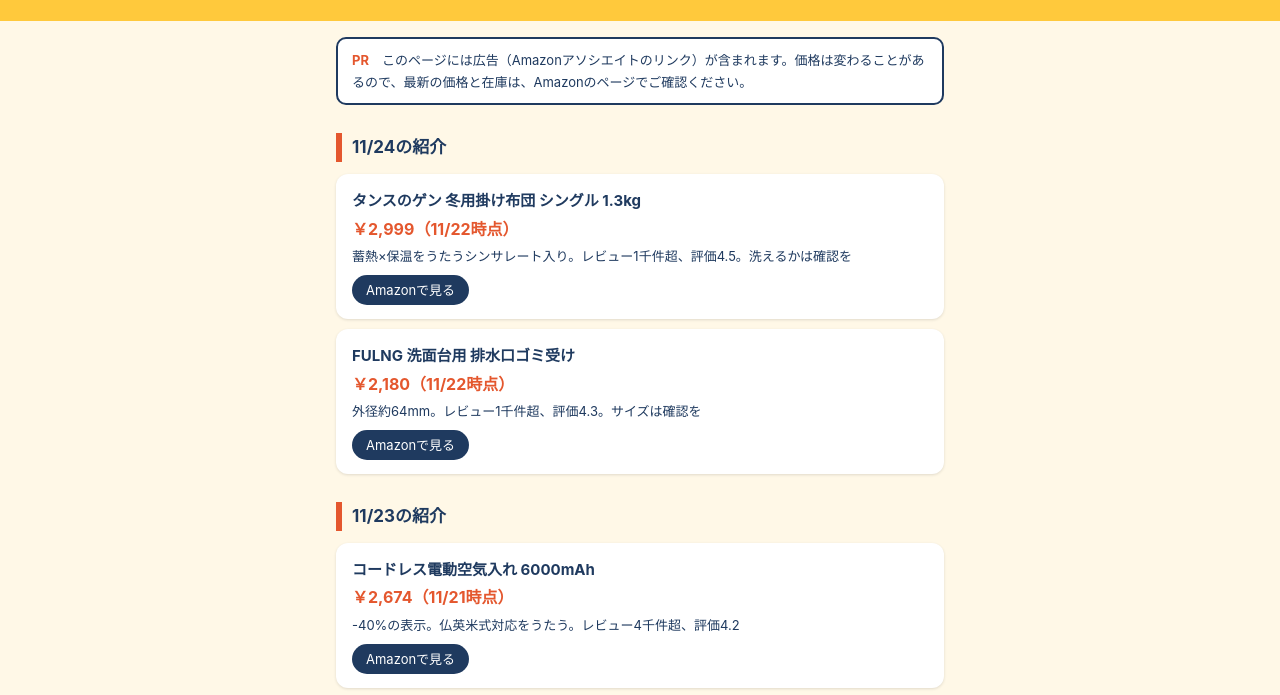
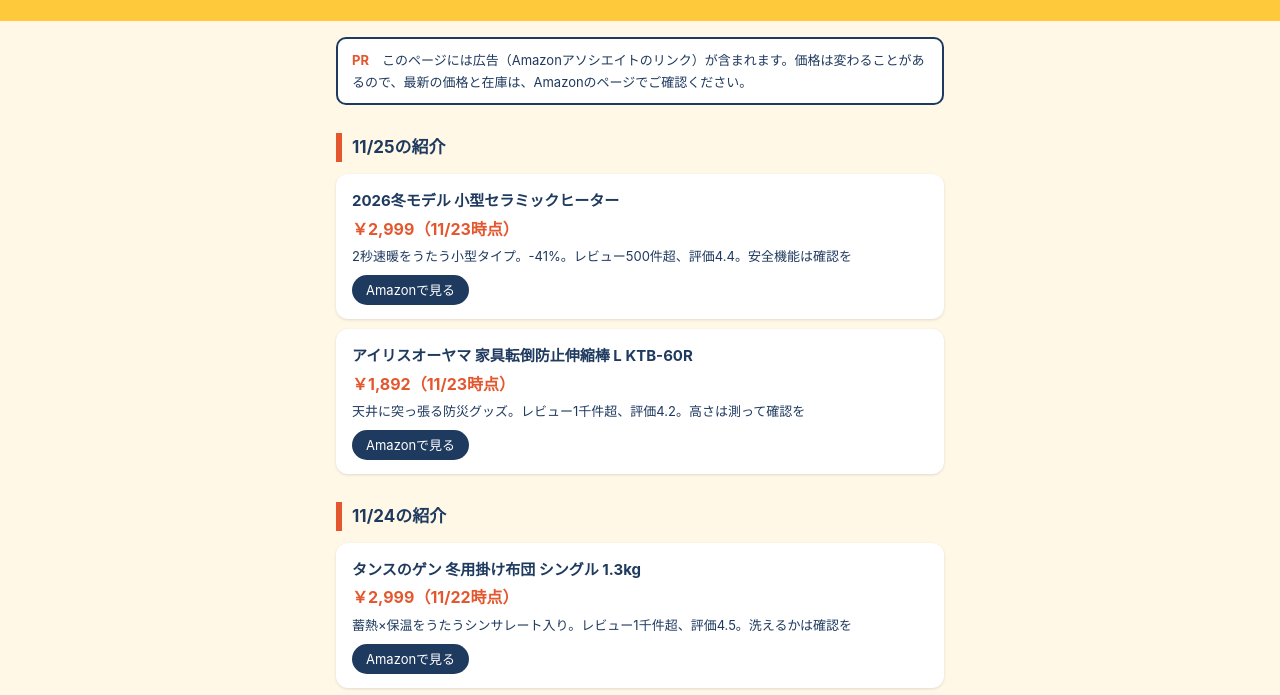
Before and after one commit to katteyokatta-benri/benricho-images, a plain HTML site: page index.html in a window 1280 px wide. Shown: the part 94-789 px from the top of the page. Drawn offline with Linux system fonts and the light colour scheme.

Commit message:
リンク先ページを更新

```diff
--- a/index.html
+++ b/index.html
@@ -25,6 +25,9 @@ footer{font-size:12px;padding:8px 16px 40px;max-width:640px;margin:0 auto}
 <header><h1>買ってよかった便利帳</h1><p>暮らしの便利グッズ、紹介した商品の一覧です</p></header>
 <main>
 <div class="pr"><b>PR</b>　このページには広告（Amazonアソシエイトのリンク）が含まれます。価格は変わることがあるので、最新の価格と在庫は、Amazonのページでご確認ください。</div>
+<h2>11/25の紹介</h2>
+<a class="item" href="https://www.amazon.co.jp/dp/B0FX8JMWLS?tag=oubu-22" target="_blank" rel="sponsored noopener"><div class="n">2026冬モデル 小型セラミックヒーター</div><div class="p">￥2,999（11/23時点）</div><div class="d">2秒速暖をうたう小型タイプ。-41%。レビュー500件超、評価4.4。安全機能は確認を</div><span class="go">Amazonで見る</span></a>
+<a class="item" href="https://www.amazon.co.jp/dp/B0DF77MTXB?tag=oubu-22" target="_blank" rel="sponsored noopener"><div class="n">アイリスオーヤマ 家具転倒防止伸縮棒 L KTB-60R</div><div class="p">￥1,892（11/23時点）</div><div class="d">天井に突っ張る防災グッズ。レビュー1千件超、評価4.2。高さは測って確認を</div><span class="go">Amazonで見る</span></a>
 <h2>11/24の紹介</h2>
 <a class="item" href="https://www.amazon.co.jp/dp/B08KG917KT?tag=oubu-22" target="_blank" rel="sponsored noopener"><div class="n">タンスのゲン 冬用掛け布団 シングル 1.3kg</div><div class="p">￥2,999（11/22時点）</div><div class="d">蓄熱×保温をうたうシンサレート入り。レビュー1千件超、評価4.5。洗えるかは確認を</div><span class="go">Amazonで見る</span></a>
 <a class="item" href="https://www.amazon.co.jp/dp/B0FMWXNV9N?tag=oubu-22" target="_blank" rel="sponsored noopener"><div class="n">FULNG 洗面台用 排水口ゴミ受け</div><div class="p">￥2,180（11/22時点）</div><div class="d">外径約64mm。レビュー1千件超、評価4.3。サイズは確認を</div><span class="go">Amazonで見る</span></a>
```
